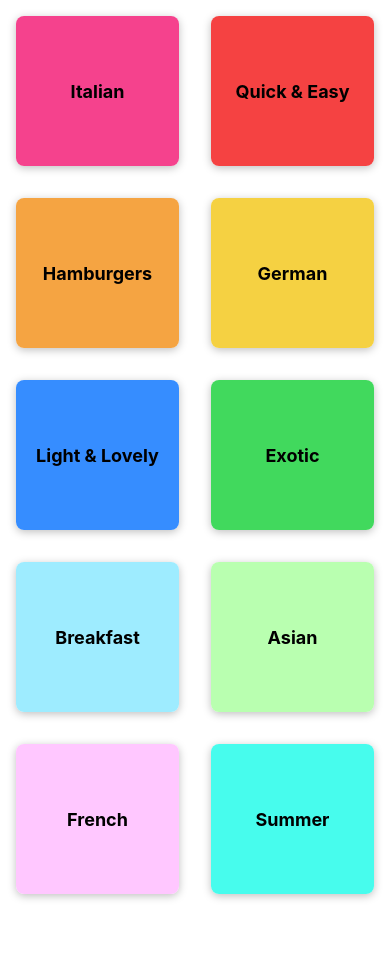
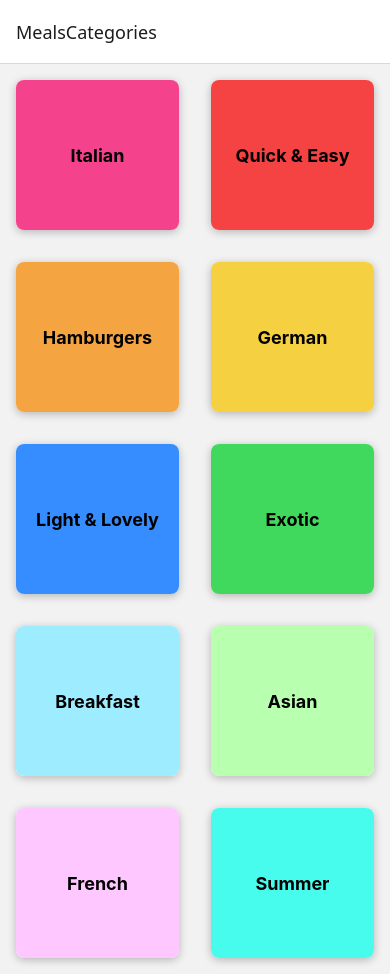
Before and after one commit to snadi043/MEALS-APP, a React Native app: screen / in a window 390 px wide. Before the commit the page ends 910 px from the top, so only its background shows below. Built offline with nearby package versions, Linux system fonts and the light colour scheme.

Commit message:
Installed all the necessary packages to implement seamless navigation in the application and configured the first navigation with the CategoriesScreen.

```diff
--- a/App.js
+++ b/App.js
@@ -1,13 +1,22 @@
-import { StyleSheet, View } from 'react-native';
+import { StyleSheet } from 'react-native';
 import CategoryScreen from './screens/CategoryScreen';
 import { StatusBar } from 'expo-status-bar';
+import { NavigationContainer } from '@react-navigation/native';
+import { createStackNavigator } from '@react-navigation/stack';
+
+const Stack = createStackNavigator();
 
 export default function App() {
   return (
-    <View>
-      <StatusBar style='light'/>
-      <CategoryScreen/>
-    </View>
+    <>
+      <StatusBar style='dark'/>
+        <NavigationContainer>
+          <Stack.Navigator>
+            <Stack.Screen name="MealsCategories" component={CategoryScreen}/>
+          </Stack.Navigator>
+        </NavigationContainer>
+    </>
+
   );
 }
 
--- a/package.json
+++ b/package.json
@@ -9,10 +9,14 @@
     "web": "expo start --web"
   },
   "dependencies": {
+    "@react-navigation/native": "^7.0.14",
+    "@react-navigation/stack": "^7.1.0",
     "expo": "~52.0.18",
     "expo-status-bar": "~2.0.0",
     "react": "18.3.1",
-    "react-native": "0.76.5"
+    "react-native": "0.76.5",
+    "react-native-safe-area-context": "4.12.0",
+    "react-native-screens": "~4.1.0"
   },
   "devDependencies": {
     "@babel/core": "^7.20.0"
```
Also changed, not shown: 1 other file (tests, documents, lock files or other folders).
